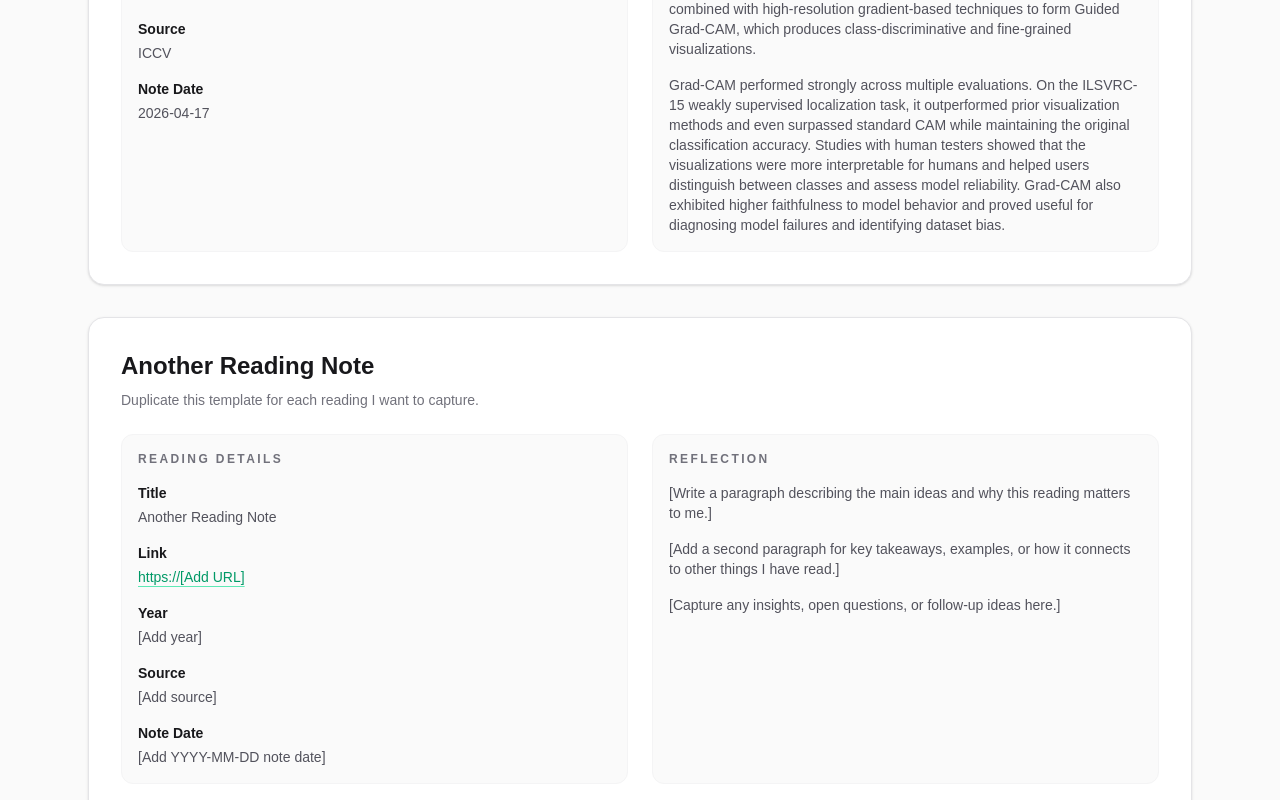
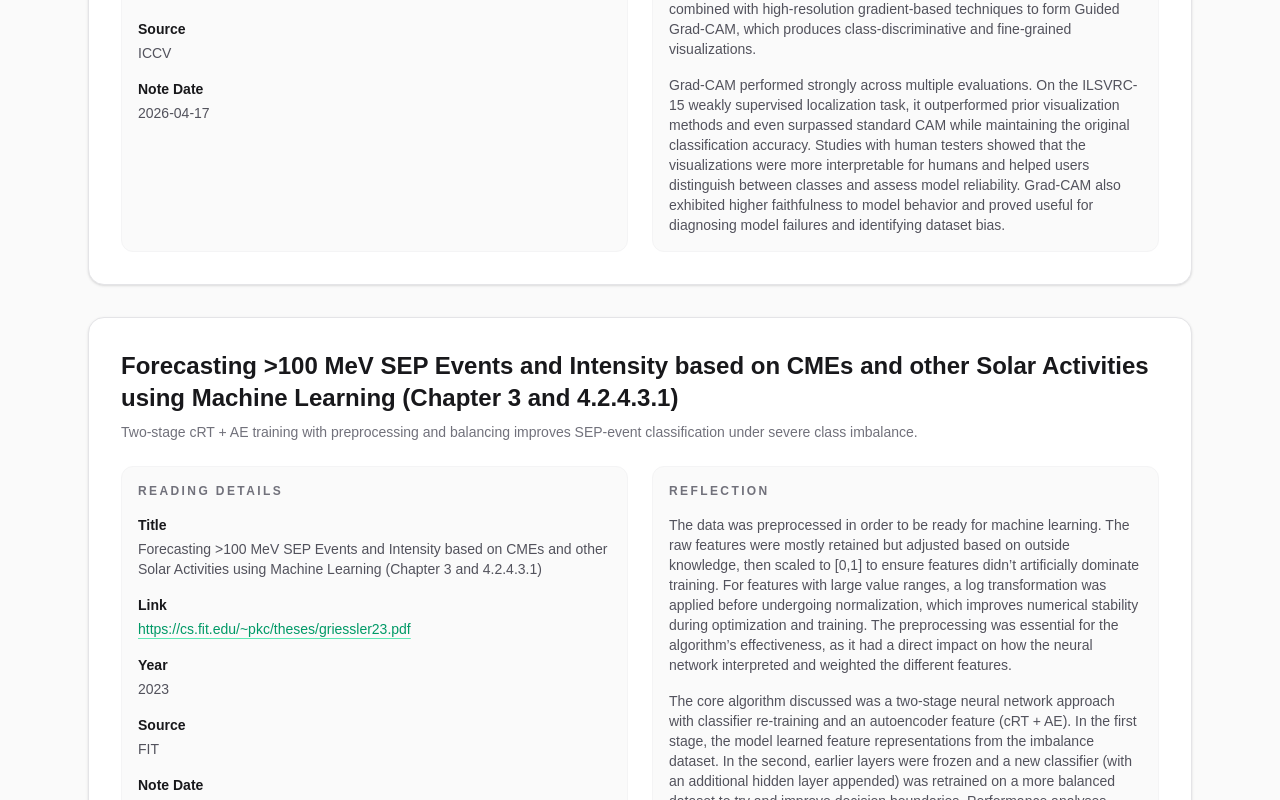
Before and after one commit to danielx1611/ML-Research-Summaries, a Next.js app: page /summaries in a window 1280 px wide. Shown: the part 11200-12000 px from the top of the page. Built offline with nearby package versions, Linux system fonts and the light colour scheme.

Commit message:
Add 2026-04-24 SEP summary entry

```diff
--- a/app/summaries/page.tsx
+++ b/app/summaries/page.tsx
@@ -203,6 +203,21 @@ const summaryTemplates = [
     ],
   },
   {
+    id: "forecasting-100-mev-sep-events-chapter-3-4-2-4-3-1",
+    title:
+      "Forecasting >100 MeV SEP Events and Intensity based on CMEs and other Solar Activities using Machine Learning (Chapter 3 and 4.2.4.3.1)",
+    description:
+      "Two-stage cRT + AE training with preprocessing and balancing improves SEP-event classification under severe class imbalance.",
+    link: "https://cs.fit.edu/~pkc/theses/griessler23.pdf",
+    year: "2023",
+    source: "FIT",
+    noteDate: "2026-04-24",
+    reflection: [
+      "The data was preprocessed in order to be ready for machine learning. The raw features were mostly retained but adjusted based on outside knowledge, then scaled to [0,1] to ensure features didn’t artificially dominate training. For features with large value ranges, a log transformation was applied before undergoing normalization, which improves numerical stability during optimization and training. The preprocessing was essential for the algorithm’s effectiveness, as it had a direct impact on how the neural network interpreted and weighted the different features.",
+      "The core algorithm discussed was a two-stage neural network approach with classifier re-training and an autoencoder feature (cRT + AE). In the first stage, the model learned feature representations from the imbalance dataset. In the second, earlier layers were frozen and a new classifier (with an additional hidden layer appended) was retrained on a more balanced dataset to try and improve decision boundaries. Performance analyses showed that the method generally improved classification metrics like F1 score and TSS compared to simpler methods. These gains, however, depended on the level of oversampling of the rare class data and often introduced a trade-off between false positives and false negatives. Feature importance analysis indicated that the model captured meaningful relationships between key variables, but also showed that the model had sensitivity to local data distributions, which could lead to occasional misclassifications of samples. ",
+    ],
+  },
+  {
     id: "paper-two",
     title: "Another Reading Note",
     description:
```
